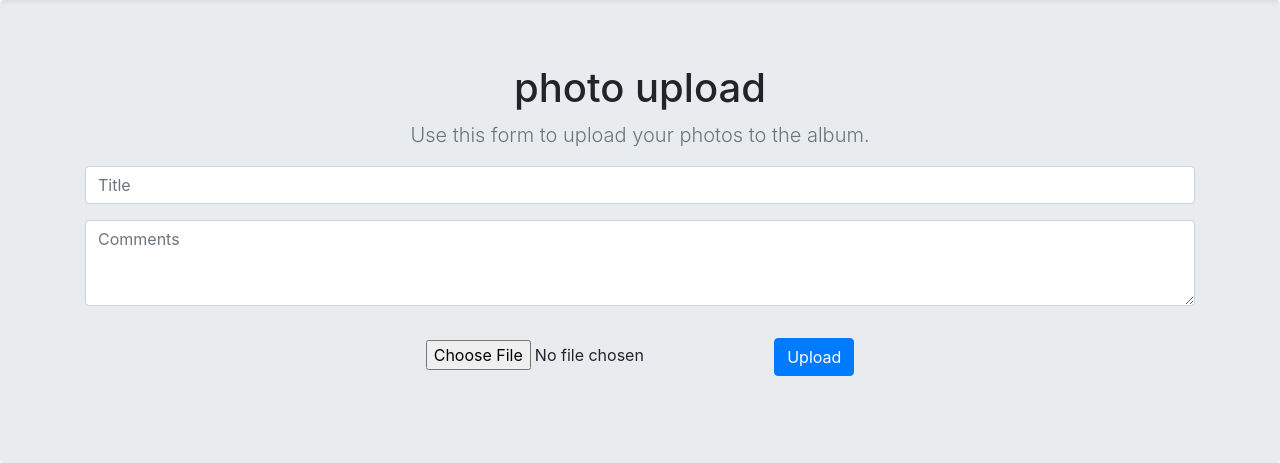
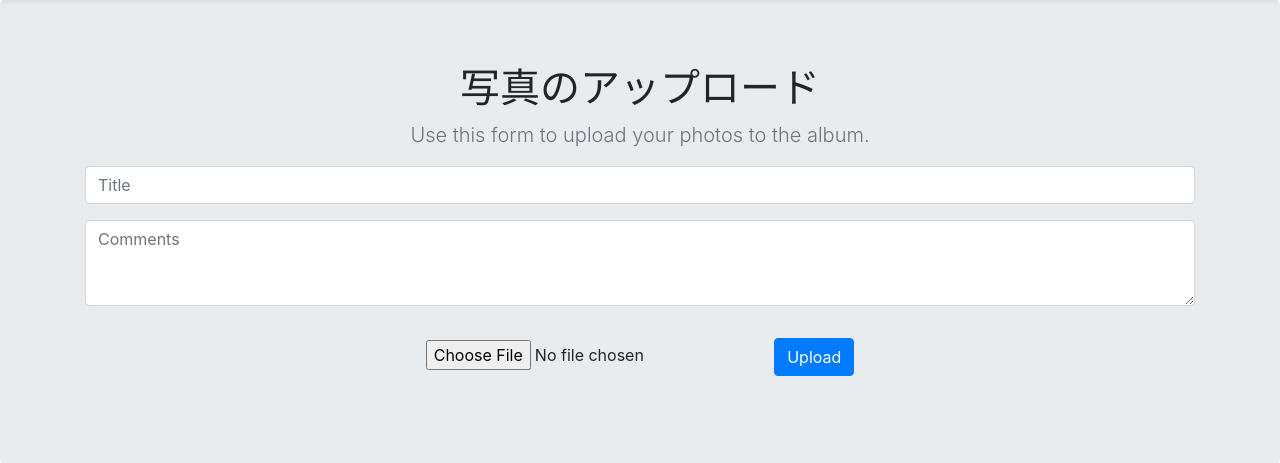
Before and after one commit to papanao2000/papa, a Flask app: page / in a window 1280 px wide. Shown: the part 56-519 px from the top of the page. Run offline with Flask 2, Linux system fonts and the light colour scheme; data that the repository does not hold is empty; some libraries are stand-ins or nearby versions.

Commit message:
Japanese menu

```diff
--- a/templates/default.html
+++ b/templates/default.html
@@ -50,7 +50,7 @@
 
     <section class="jumbotron text-center">
       <div class="container">
-        <h1 class="jumbotron-heading">photo upload</h1>
+        <h1 class="jumbotron-heading">写真のアップロード</h1>
         <p class="lead text-muted">Use this form to upload your photos to the album.</p>
         <p>
         <form method="post" action="/upload" enctype="multipart/form-data">
```
